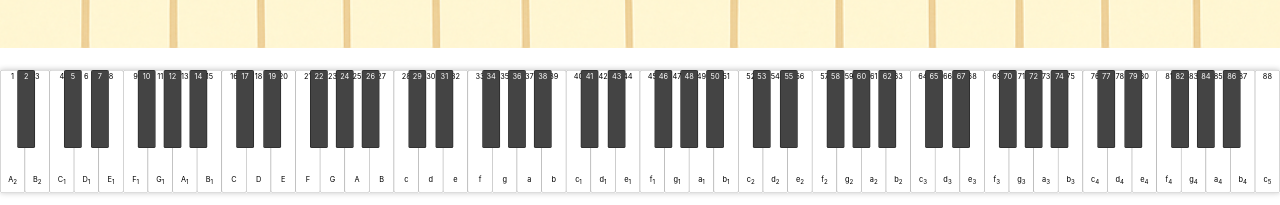
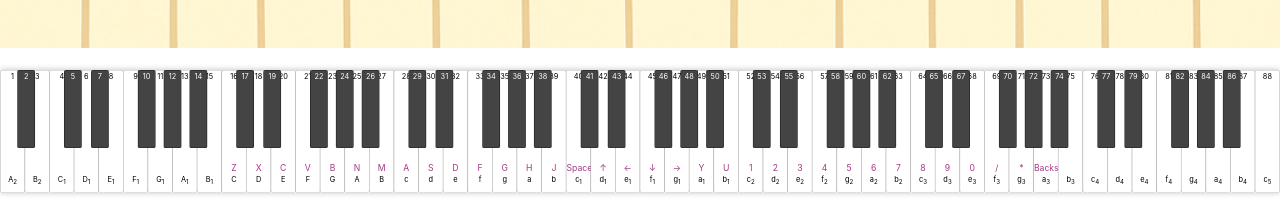
Before and after one commit to SlchengYang/piano, a Vue app: page /piano in a window 1280 px wide. Shown: the part 592-797 px from the top of the page. Built offline with nearby package versions, Linux system fonts and the light colour scheme; no server answers.

Commit message:
Update keyboard.js

```diff
--- a/src/pages/piano/index/comp/keyboard.js
+++ b/src/pages/piano/index/comp/keyboard.js
@@ -1,4 +1,24 @@
-// import runtime from '@/lib/runtime';
+import getDefaultPckeyMap from '../pckey-key';
+import { getKeyConfig } from './keyboard-pc';
+
+const defaultPckeyMap = getDefaultPckeyMap();
+const pcKeyConfig = getKeyConfig();
+
+const key2pckey = {};
+Object.keys(defaultPckeyMap).forEach((pckey) => {
+  const key = defaultPckeyMap[pckey];
+  if (!key2pckey[key]) {
+    key2pckey[key] = [];
+  }
+  key2pckey[key].push(pckey);
+});
+
+const pckeyCode2keyName = {};
+pcKeyConfig.forEach((row) => {
+  row.forEach((item) => {
+    pckeyCode2keyName[item.c] = item.n;
+  });
+});
 
 // export const keymap = {};
 // 画键盘时，对应位置
@@ -47,7 +67,9 @@ for (let j = 0, bcount = 0; j < 88; j += 1) {
     const ycode = code12[yu];
     const ucode = i < 28 ? ycode : ycode.toLowerCase();
 
-    baip += `<div data-key='${i}'><span>${i}</span><div>${ucode}${sbp}</div></div>`;
+    const pckeys = key2pckey[i] || [];
+    const pckeyNames = pckeys.length > 0 ? (pckeyCode2keyName[pckeys[0]] || '') : '';
+    baip += `<div data-key='${i}'><div class="pckey">${pckeyNames}</div><span>${i}</span><div>${ucode}${sbp}</div></div>`;
 
     keyNameList[i] = `${ucode}${sbpnum}`;
 
@@ -61,9 +83,11 @@ for (let j = 0, bcount = 0; j < 88; j += 1) {
     const ycode = code12[yu - 1];
     const ucode = i < 28 ? ycode : ycode.toLowerCase();
 
+    const pckeys = key2pckey[i] || [];
+    const pckeyNames = pckeys.length > 0 ? (pckeyCode2keyName[pckeys[0]] || '') : '';
     const hj = heiKeyArray.length - 1;
     heip += `<div data-key='${i}' style="left:${baiKeyWidth * hj
-      + pstOffset[yu]}px;"><span>${i}</span></div>`;
+      + pstOffset[yu]}px;"><div class="pckey">${pckeyNames}</div><span>${i}</span></div>`;
 
     keyNameList[i] = `#${ucode}${sbpnum}`;
 
@@ -75,6 +99,9 @@ for (let j = 0, bcount = 0; j < 88; j += 1) {
     heiKeyArray[heiKeyArray.length - 1] = i;
   }
 }
+
+export const blackDom = heip;
+export const whiteDom = baip;
 
 for (let i = 1; i < 89; i += 1) {
   const kpitem = keyPositonArray[i];
@@ -99,9 +126,6 @@ for (let i = 1; i < 89; i += 1) {
 
 
 // console.log(baiKeyArray, heiKeyArray);
-
-export const blackDom = heip;
-export const whiteDom = baip;
 
 /**
  * 通过坐标获取当前是按的哪个key
```
